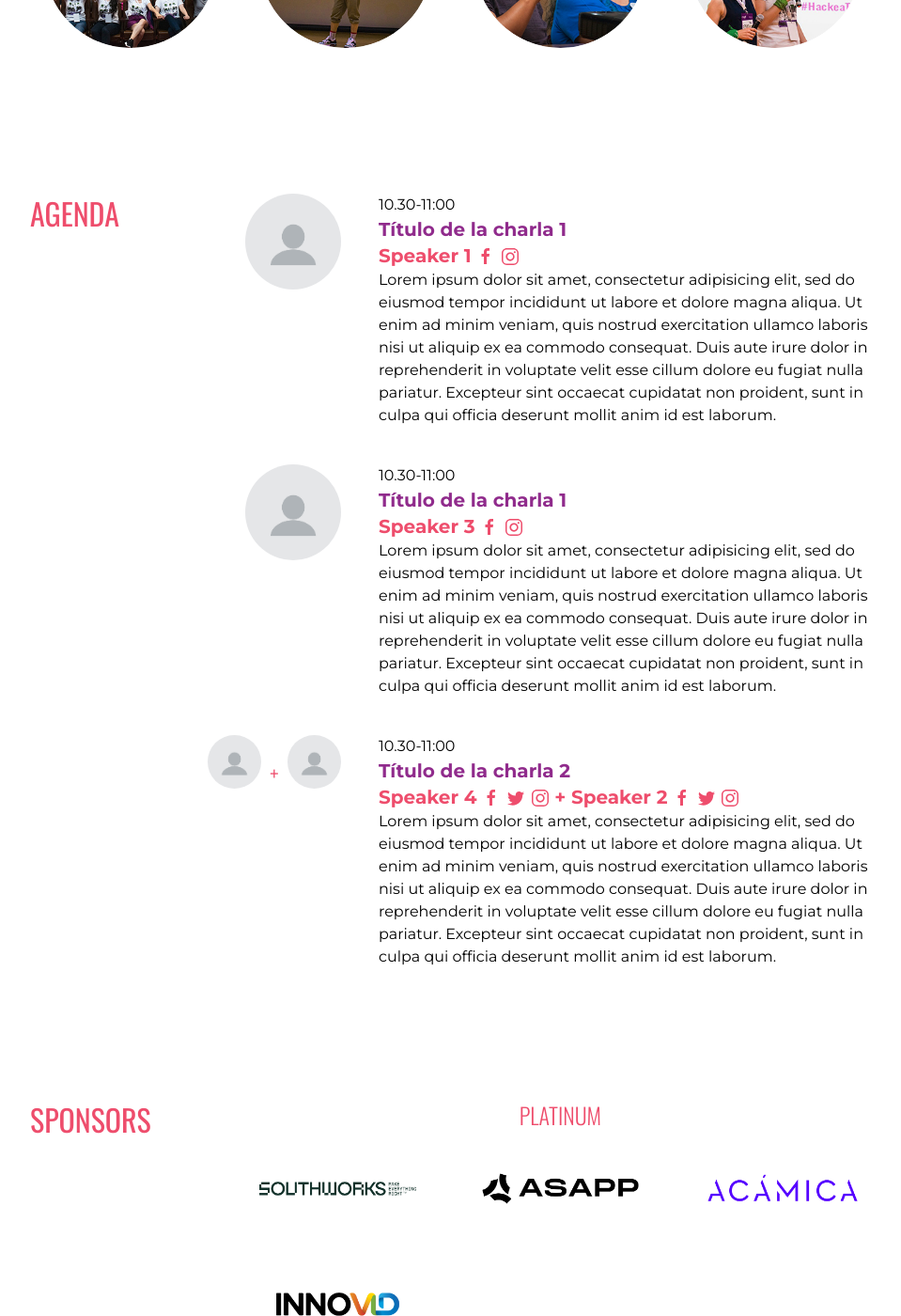
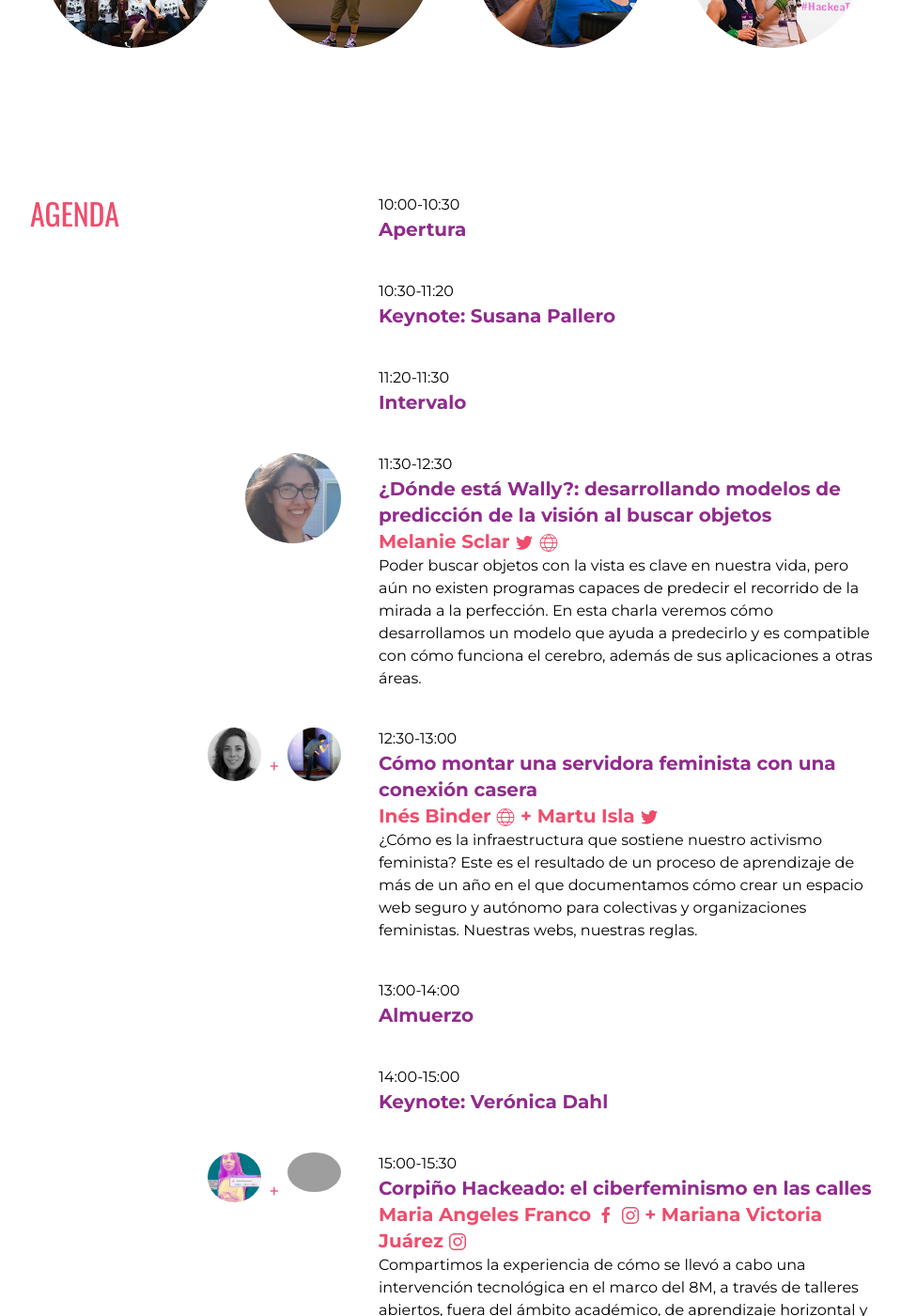
Before and after one commit to lasdesistemas/lds, a Jekyll site: the page built from femit2020.md, in a window 1280 px wide and 1400 px high, scrolled down 677 px. Shown: the whole window at 94% size, without its empty margins (158-1117 px from the left). Built offline with Jekyll 4.4.1, drawn with Linux system fonts in a browser that asks for light colours; nearby versions of some CDN libraries; some of the changed text lies outside the part shown.

Commit message:
talks added

```diff
--- a/_data/confs/femit2020.yml
+++ b/_data/confs/femit2020.yml
@@ -3,40 +3,109 @@ year: 2020
 description: FemIT conf es una conferencia sobre tecnología con perspectiva de género. Es gratuita y abierta a todo público. El evento consta de charlas técnicas dictadas por mujeres, lesbianas, travestis, trans y no binaries, y sobre el final se abre un espacio de debate junto a un panel de especialistas en género. La conferencia busca compartir conocimientos técnicos y visibilizar el trabajo de estos grupos minoritarios con el objetivo de potenciar a los mismos e inspirar a quienes participan.
 
 talks:
-  - title: Título de la charla 1
-    time: 10.30-11:00
-    description: Lorem ipsum dolor sit amet, consectetur adipisicing elit, sed do eiusmod tempor incididunt ut labore et dolore magna aliqua. Ut enim ad minim veniam, quis nostrud exercitation ullamco laboris nisi ut aliquip ex ea commodo consequat. Duis aute irure dolor in reprehenderit in voluptate velit esse cillum dolore eu fugiat nulla pariatur. Excepteur sint occaecat cupidatat non proident, sunt in culpa qui officia deserunt mollit anim id est laborum.
+  - title: Apertura
+    time: "10:00-10:30"
+    talk: false
+  - title: "Keynote: Susana Pallero"
+    time: "10:30-11:20"
+    talk: false
+  - title: Intervalo
+    time: "11:20-11:30"
+  - title: "¿Dónde está Wally?: desarrollando modelos de predicción de la visión al buscar objetos"
+    time: "11:30-12:30"
+    talk: true
+    description: "Poder buscar objetos con la vista es clave en nuestra vida, pero aún no existen programas capaces de predecir el recorrido de la mirada a la perfección. En esta charla veremos cómo desarrollamos un modelo que ayuda a predecirlo y es compatible con cómo funciona el cerebro, además de sus aplicaciones a otras áreas."
     speakers:
-      - name: Speaker 1
-        facebook: ''
-        instagram: ''
-        bio: Lorem ipsum dolor sit amet, consectetur adipisicing elit, sed do eiusmod tempor incididunt ut labore et dolore magna aliqua. Ut enim ad minim veniam, quis nostrud exercitation ullamco laboris nisi ut aliquip ex ea commodo consequat. Duis aute irure dolor in reprehenderit in voluptate velit esse cillum dolore eu fugiat nulla pariatur. Excepteur sint occaecat cupidatat non proident, sunt in culpa qui officia deserunt mollit anim id est laborum.
-        photo: ''
-  - title: Título de la charla 1
-    time: 10.30-11:00
-    description: Lorem ipsum dolor sit amet, consectetur adipisicing elit, sed do eiusmod tempor incididunt ut labore et dolore magna aliqua. Ut enim ad minim veniam, quis nostrud exercitation ullamco laboris nisi ut aliquip ex ea commodo consequat. Duis aute irure dolor in reprehenderit in voluptate velit esse cillum dolore eu fugiat nulla pariatur. Excepteur sint occaecat cupidatat non proident, sunt in culpa qui officia deserunt mollit anim id est laborum.
+      - name: Melanie Sclar
+        twitter: 'https://twitter.com/melaniesclar'
+        website: 'https://www.linkedin.com/in/melanie-sclar-077047b5/'
+        bio: "Lic. en Cs. de la Computación. Realizó su tesis en modelos de búsqueda visual. Multipremiada en olimpíadas de matemática e informática a nivel internacional, Melanie trabajó en Facebook, obteniendo dos patentes por su trabajo. Actualmente es Lead Machine Learning Engineer en ASAPP."
+        photo: 'melanie.png'
+  - title: "Cómo montar una servidora feminista con una conexión casera"
+    time: "12:30-13:00"
+    talk: true
+    description: "¿Cómo es la infraestructura que sostiene nuestro activismo feminista? Este es el resultado de un proceso de aprendizaje de más de un año en el que documentamos cómo crear un espacio web seguro y autónomo para colectivas y organizaciones feministas. Nuestras webs, nuestras reglas."
     speakers:
-      - name: Speaker 3
-        facebook: ''
-        instagram: ''
-        bio: Lorem ipsum dolor sit amet, consectetur adipisicing elit, sed do eiusmod tempor incididunt ut labore et dolore magna aliqua. Ut enim ad minim veniam, quis nostrud exercitation ullamco laboris nisi ut aliquip ex ea commodo consequat. Duis aute irure dolor in reprehenderit in voluptate velit esse cillum dolore eu fugiat nulla pariatur. Excepteur sint occaecat cupidatat non proident, sunt in culpa qui officia deserunt mollit anim id est laborum.
-        photo: ''
-  - title: Título de la charla 2
-    time: 10.30-11:00
-    description: Lorem ipsum dolor sit amet, consectetur adipisicing elit, sed do eiusmod tempor incididunt ut labore et dolore magna aliqua. Ut enim ad minim veniam, quis nostrud exercitation ullamco laboris nisi ut aliquip ex ea commodo consequat. Duis aute irure dolor in reprehenderit in voluptate velit esse cillum dolore eu fugiat nulla pariatur. Excepteur sint occaecat cupidatat non proident, sunt in culpa qui officia deserunt mollit anim id est laborum.
+      - name: Inés Binder
+        website: 'https://mastodon.social/@rowanda'
+        bio: Comunicadora e investigadora, preocupada por la relación entre feminismos y tecnología. Forma parte del Centro de Producciones Radiofónicas y del espacio hackfeminista la_bekka.
+        photo: 'ines.png'
+      - name: Martu Isla
+        twitter: https://twitter.com/isla_martu
+        bio: Activista trans-hack-feminista e impulsora del hacklab feminista la_bekka. Es técnica en administración de sistemas informáticos y desde 2016 facilita formaciones y acompañamientos en protección digital para defensoras de derechos humanos y activistas feministas en el estado español.
+        photo: 'martu.jpg'
+  - title: Almuerzo
+    time: "13:00-14:00"
+    talk: false
+  - title: "Keynote: Verónica Dahl"
+    time: "14:00-15:00"
+    talk: false
+  - title: "Corpiño Hackeado: el ciberfeminismo en las calles"
+    time: "15:00-15:30"
+    talk: true
+    description: "Compartimos  la experiencia de cómo se llevó a cabo una intervención tecnológica en el marco del 8M, a través de  talleres abiertos, fuera del ámbito académico, de aprendizaje horizontal y auto-gestionado y cuestionando desde el proceso de creación en e-textiles, el uso del corpiño."
     speakers:
-      - name: Speaker 4
-        twitter: ''
-        facebook: ''
-        instagram: ''
-        bio: Lorem ipsum dolor sit amet, consectetur adipisicing elit, sed do eiusmod tempor incididunt ut labore et dolore magna aliqua. Ut enim ad minim veniam, quis nostrud exercitation ullamco laboris nisi ut aliquip ex ea commodo consequat. Duis aute irure dolor in reprehenderit in voluptate velit esse cillum dolore eu fugiat nulla pariatur. Excepteur sint occaecat cupidatat non proident, sunt in culpa qui officia deserunt mollit anim id est laborum.
-        photo: ''
-      - name: Speaker 2
-        twitter: ''
-        facebook: ''
-        instagram: ''
-        bio: Lorem ipsum dolor sit amet, consectetur adipisicing elit, sed do eiusmod tempor incididunt ut labore et dolore magna aliqua. Ut enim ad minim veniam, quis nostrud exercitation ullamco laboris nisi ut aliquip ex ea commodo consequat. Duis aute irure dolor in reprehenderit in voluptate velit esse cillum dolore eu fugiat nulla pariatur. Excepteur sint occaecat cupidatat non proident, sunt in culpa qui officia deserunt mollit anim id est laborum.
-        photo: ''
+      - name: Maria Angeles Franco
+        facebook: "https://www.facebook.com/Lab.ArquitecturaReceptiva"
+        instagram: 'https://www.instagram.com/4ngelesfr4nco/'
+        bio: "L.A.R. es un Laboratorio de Arquitectura Receptiva, que muta en Arte Robótico. Desde Tucúman Ángeles Franco y Mariana Juárez, desarrollan dispositivos microcontrolados de código abierto en distintas escalas, con un común denominador: la retroalimentación. Abarcan desde una prenda hasta arquitectura."
+        photo: 'maria.png'
+      - name: Mariana Victoria Juárez
+        instagram: 'https://www.instagram.com/no_tan__mariana___________/'
+        bio: "L.A.R. es un Laboratorio de Arquitectura Receptiva, que muta en Arte Robótico. Desde Tucúman Ángeles Franco y Mariana Juárez, desarrollan dispositivos microcontrolados de código abierto en distintas escalas, con un común denominador: la retroalimentación. Abarcan desde una prenda hasta arquitectura."
+        photo: 'mariana.png'
+  - title: Intervalo
+    time: "15:30-15:40"
+    talk: false
+  - title: "La menstruación: mitos y datos"
+    time: "15:40-16:40"
+    talk: true
+    description: "En este preciso instante, 560 millones de personas están menstruando. ¿Por qué a pesar de ser algo tan cotidiano en nuestras vidas está rodeado de tabúes? En esta charla veremos resultados sobre los ciclos menstruales de 10 millones de personas para derribar mitos con datos."
+    speakers:
+      - name: Belén Lafon
+        website: "https://www.linkedin.com/in/belen-lafon-707891a9/"
+        twitter: "https://twitter.com/belulafon"
+        bio: "Estudió Física en la UBA y luego, motivada por la curiosidad de vivir en otra ciudad, viajó al exterior a hacer un doctorado en Neurociencia. Hoy trabaja en el área de investigación de una empresa de tecnología desarrollando algoritmos. Es apasionada por los ciclos menstruales y la danza."
+        photo: 'belen.png'
+  - title: "Charla relámpago: Desarrollar videojuegos es para todo el mundo"
+    time: "16:40-16:55"
+    talk: true
+    description: "La experiencia de identificar la falta de diversidad desde la perspectiva de género en nuestra comunidad y cómo dar visibilidad a la temática favorece la inclusión. La charla se enfoca en las vivencias que tuvimos desde que empezamos a trabajar el tema."
+    speakers:
+      - name: Macarena Haspert
+        website: "https://www.linkedin.com/in/macarena-haspert-b81310121/"
+        twitter: "https://twitter.com/Kawzar__"
+        instagram: "https://instagram.com/mhaspert"
+        bio: "Femiñoña, programadora bisexual con trastorno de ansiedad. Trabajó 5 años como desarrolladora .NET y ahora se dedica a hacer jueguitos. Estudiante y tutora docente en la tecnicatura en diseño y programación de videojuegos de la UNL. Miembro activa de la Comunidad de Desarrolladores de Videojuegos de Bahía Blanca."
+        photo: 'macarena.png'
+  - title: "Charla relámpago: Programando futuro, Mujeres en la Educación Técnico Profesional en Argentina"
+    time: "16:55-17:10"
+    talk: true
+    description: "Comparte su experiencia como parte de la organización de “Programando Futuro - Jornadas de Mujeres de la Educación Técnica 2019”, donde participaron estudiantes y docentes de escuelas técnicas de CABA, en busca de fomentar el acceso de las estudiantes a carreras y trabajos en Ciencia, Tecnología, Ingeniería y Matemáticas."
+    speakers:
+      - name: Silvina Soledad Brites
+        website: "https://www.linkedin.com/in/silvina-s-brites-34b3a9157/"
+        twitter: "https://twitter.com/sil_sb"
+        instagram: "https://www.instagram.com/silvina.chivy/"
+        facebook: "https://www.facebook.com/sbsil"
+        bio: "Técnica mecánica, profesora de Educación Técnica Profesional, Lic. en Educación y Lic. en Gestión Educativa. Actualmente se desempeña en el desarrollo de proyectos educativos de Prácticas Profesionalizantes en la Dirección de Educación Técnica dependiente del Min. de Educación de CABA. Investiga sobre el rol de la mujer en la Educación Técnica en Argentina."
+        photo: 'silvina.png'
+  - title: "Intervalo"
+    time: "17:10-17:20"
+    talk: false
+  - title: "Identidad digital y Blockchain: una oportunidad en materia de derechos humanos"
+    talk: true
+    time: "17:20-18:10"
+    description: "Algunos casos de éxito de Blockchain y su aplicación para dotar de derechos básicos a quienes más lo necesitan. Smartcontracts y el poder de la comunidad para crear nuevos mundos. Self-Sovereign Identity, el acceso y control de los datos por parte del usuario. Identidad digital para población que aún no es reconocida por el Estado."
+    speakers:
+      - name: "Sascha Ram"
+        website: "https://www.linkedin.com/in/sascharam/"
+        github: "https://github.com/Sascha-Tech"
+        bio: "Artista multidisciplinaria, feminista, amante de la innovación. Su trabajo en lo tecnológico se enfoca en la búsqueda de soluciones utilizando la inteligencia colectiva e innovación ciudadana. Co-fundadora de la Asociación de Estudios Sociales Innovación y Cultura de Barcelona, donde contribuye en la asistencia de asesorías a otras organizaciones."
+        photo: 'sascha.png'
+  - title: Sorteo y cierre del evento
+    time: 18:10
+    talk: false
 
 sponsors:
   - name: SOUTHWORKS
--- a/_includes/talks_desktop.html
+++ b/_includes/talks_desktop.html
@@ -8,25 +8,33 @@
       {% if conf.year == 2020 %}
         {% for talk in conf.talks %}
           <div class="uk-width-1-5@s uk-text-center">
+            {% if talk.talk %}
               {% if talk.speakers.size <= 1 %}
                 {% for speaker in talk.speakers %}
                   {% assign speaker_code = speaker.name | slugify %}
-                <a href="#modal-{{speaker_code}}" uk-toggle> <img class="uk-padding-remove uk-border-circle" data-src="{{ '/assets/images/user.jpg' | relative_url }}" alt='{{speaker.name}}' uk-img> </a>
+                  <a href="#modal-{{speaker_code}}" uk-toggle>
+                    <img class="uk-padding-remove uk-border-circle" data-src="{{site.url}}{{site.baseurl}}/assets/images/speakers/{{speaker.photo}}" alt='{{speaker.name}}' uk-img>
+                  </a>
                 {% endfor %}
               {% else %}
                 <div uk-grid>
                   <div class="uk-width-2-5 uk-padding-remove">
                     {% assign speaker_code_1 = talk.speakers[0].name | slugify %}
-                  <a href="#modal-{{speaker_code_1}}" uk-toggle> <img class="uk-padding-remove uk-border-circle" data-src="{{ '/assets/images/user.jpg' | relative_url }}" alt='{{talk.speakers[0].name}}' uk-img> </a>
+                    <a href="#modal-{{speaker_code_1}}" uk-toggle>
+                      <img class="uk-padding-remove uk-border-circle" data-src="{{site.url}}{{site.baseurl}}/assets/images/speakers/{{talk.speakers[0].photo}}" alt='{{talk.speakers[0].name}}' uk-img>
+                    </a>
                   </div>
                   <div class="uk-width-1-5 uk-padding-remove uk-text-center uk-text-middle">
                     <p class="pink-darker-f"><br><span class="uk-text-bold uk-h3 pink-darker-f">+</span></p>
                   </div>
                   <div class="uk-width-2-5 uk-padding-remove">
                     {% assign speaker_code_2 = talk.speakers[1].name | slugify %}
-                  <a href="#modal-{{speaker_code_2}}" uk-toggle> <img class="uk-padding-remove uk-border-circle" data-src="{{ '/assets/images/user.jpg' | relative_url }}" alt='{{talk.speakers[1].name}}' uk-img> </a>
+                    <a href="#modal-{{speaker_code_2}}" uk-toggle>
+                      <img class="uk-padding-remove uk-border-circle" data-src="{{site.url}}{{site.baseurl}}/assets/images/speakers/{{talk.speakers[1].photo}}" alt='{{talk.speakers[0].name}}' uk-img>
+                    </a>
                   </div>
                 </div>
+              {% endif %}
             {% endif %}
           </div>
           <div class="uk-width-1-1 uk-width-4-5@s">
@@ -44,7 +52,7 @@
                     <button class="uk-modal-close-default" aria-label="Cerrar" type="button" uk-close></button>
                     <div class="uk-grid-small" uk-grid>
                       <div class="uk-width-1-3@s uk-visible@s uk-text-center">
-                        <img class="uk-padding-remove" data-src="{{ '/assets/images/user.jpg' | relative_url }}" alt='{{speaker.name}}' uk-img>
+                        <img class="uk-padding-remove" data-src="{{site.url}}{{site.baseurl}}/assets/images/speakers/{{speaker.photo}}" alt='{{speaker.name}}' uk-img>
                       </div>
                       <div class="uk-width-1-1 uk-hidden@s">
                         <div class="uk-flex uk-flex-middle uk-text-center">
@@ -56,9 +64,11 @@
                         <h4 class="modal-title-speaker pink-darker-f uk-text-bold uk-visible@s">{{ speaker.name }}</h4>
                         <p>{{speaker.bio}}</p>
                         <p>
+                          {% if speaker.instagram %} <a class="pink-darker-f" href="{{speaker.instagram}}" class="uk-icon-link" uk-icon="instagram" target="_blank" rel="noopener" aria-label="Instagram de {{speaker.name}}"></a> {% endif %}
                           {% if speaker.facebook %} <a class="pink-darker-f" href="{{speaker.facebook}}" class="uk-icon-link" uk-icon="facebook" target="_blank" rel="noopener" aria-label="Facebook de {{speaker.name}}"></a> {% endif %}
                           {% if speaker.twitter %} <a class="pink-darker-f" href="{{speaker.twitter}}" class="uk-icon-link" uk-icon="twitter" target="_blank" rel="noopener" aria-label="Twitter de {{speaker.name}}"></a> {% endif %}
-                          {% if speaker.instagram %} <a class="pink-darker-f" href="{{speaker.instagram}}" class="uk-icon-link" uk-icon="instagram" target="_blank" rel="noopener" aria-label="Instagram de {{speaker.name}}"></a> {% endif %}
+                          {% if speaker.github %} <a class="pink-darker-f" href="{{speaker.github}}" class="uk-icon-link" uk-icon="github" target="_blank" rel="noopener" aria-label="Website {{speaker.github}}"></a> {% endif %}
+                          {% if speaker.website %} <a class="pink-darker-f" href="{{speaker.website}}" class="uk-icon-link" uk-icon="world" target="_blank" rel="noopener" aria-label="Website {{speaker.website}}"></a> {% endif %}
                         </p>
                       </div>
                     </div>
@@ -68,6 +78,8 @@
                 {% if speaker.facebook %} <a class="pink-darker-f" href="{{speaker.facebook}}" class="uk-icon-link" uk-icon="facebook" target="_blank" rel="noopener" aria-label="Facebook de {{speaker.name}}"></a> {% endif %}
                 {% if speaker.twitter %} <a class="pink-darker-f" href="{{speaker.twitter}}" class="uk-icon-link" uk-icon="twitter" target="_blank" rel="noopener" aria-label="Twitter de {{speaker.name}}"></a> {% endif %}
                 {% if speaker.instagram %} <a class="pink-darker-f" href="{{speaker.instagram}}" class="uk-icon-link" uk-icon="instagram" target="_blank" rel="noopener" aria-label="Instagram de {{speaker.name}}"></a> {% endif %}
+                {% if speaker.github %} <a class="pink-darker-f" href="{{speaker.github}}" class="uk-icon-link" uk-icon="github" target="_blank" rel="noopener" aria-label="Website {{speaker.github}}"></a> {% endif %}
+                {% if speaker.website %} <a class="pink-darker-f" href="{{speaker.website}}" class="uk-icon-link" uk-icon="world" target="_blank" rel="noopener" aria-label="Website {{speaker.website}}"></a> {% endif %}
               {% endfor %}
             </h4>
             <p> {{talk.description}} </p>
--- a/_includes/talks_mobile.html
+++ b/_includes/talks_mobile.html
@@ -9,11 +9,12 @@
           <a class="uk-accordion-title" href="#">
             <div class="grid-profile-mobile" uk-grid>
               <div class="uk-width-1-3">
+                {% if talk.talk %}
                   {% if talk.speakers.size <= 1 %}
                     {% for speaker in talk.speakers %}
                       {% assign speaker_code = speaker.name | slugify %}
                       <button class="uk-button uk-button-link" uk-toggle="target: #modal-{{speaker_code}}" aria-label="{{speaker.name}}">
-                      <img class="uk-padding-remove uk-border-circle" data-src="{{ '/assets/images/user.jpg' | relative_url }}" alt='{{speaker.name}}' uk-img>
+                        <img class="uk-padding-remove uk-border-circle" data-src="{{site.url}}{{site.baseurl}}/assets/images/speakers/{{speaker.photo}}" alt='{{speaker.name}}' uk-img>
                       </button>
                     {% endfor %}
                   {% else %}
@@ -21,7 +22,7 @@
                       <div class="uk-width-2-5 uk-padding-remove">
                         {% assign speaker_code_1 = talk.speakers[0].name | slugify %}
                         <button class="uk-button uk-button-link" uk-toggle="target: #modal-{{speaker_code_1}}" aria-label="{{speaker.name}}">
-                        <img class="uk-padding-remove uk-border-circle" data-src="{{ '/assets/images/user.jpg' | relative_url }}" alt='{{talk.speakers[0].name}}' uk-img>
+                          <img class="uk-padding-remove uk-border-circle" data-src="{{site.url}}{{site.baseurl}}/assets/images/speakers/{{talk.speakers[0].photo}}" alt='{{talk.speakers[0].name}}' uk-img>
                         </button>
                       </div>
                       <div class="uk-width-1-5 uk-padding-remove uk-text-center uk-text-middle">
@@ -30,11 +31,12 @@
                       <div class="uk-width-2-5 uk-padding-remove">
                         {% assign speaker_code_2 = talk.speakers[1].name | slugify %}
                         <button class="uk-button uk-button-link" uk-toggle="target: #modal-{{speaker_code_2}}" aria-label="{{speaker.name}}">
-                        <img class="uk-padding-remove uk-border-circle" data-src="{{ '/assets/images/user.jpg' | relative_url }}" alt='{{talk.speakers[1].name}}' uk-img>
+                          <img class="uk-padding-remove uk-border-circle" data-src="{{site.url}}{{site.baseurl}}/assets/images/speakers/{{talk.speakers[1].photo}}" alt='{{talk.speakers[0].name}}' uk-img>
                         </button>
 
                       </div>
                     </div>
+                  {% endif %}
                 {% endif %}
               </div>
               <div class="uk-width-2-3 uk-padding-remove-top uk-padding-remove-bottom uk-padding-remove-right">
@@ -53,7 +55,7 @@
             </div>
           </a>
           <div class="uk-accordion-content">
-            <p>Lorem ipsum dolor sit amet, consectetur adipisicing elit, sed do eiusmod tempor incididunt ut labore et dolore magna aliqua. Ut enim ad minim veniam, quis nostrud exercitation ullamco laboris nisi ut aliquip ex ea commodo consequat. Duis aute irure dolor in reprehenderit in voluptate velit esse cillum dolore eu fugiat nulla pariatur. Excepteur sint occaecat cupidatat non proident, sunt in culpa qui officia deserunt mollit anim id est laborum.</p>
+            <p>{{talk.description}}</p>
           </div>
           <hr class="hr-speakers">
         </li>
```
Also changed, not shown: assets/images/speakers/belen.png (added), assets/images/speakers/ines.png (added), assets/images/speakers/macarena.png (added), assets/images/speakers/maria.png (added), assets/images/speakers/martu.jpg (added), assets/images/speakers/melanie.png (added), assets/images/speakers/sascha.png (added), assets/images/speakers/silvina.png (added), 1 other file. Lines whose indentation alone changed are shown as unchanged.
